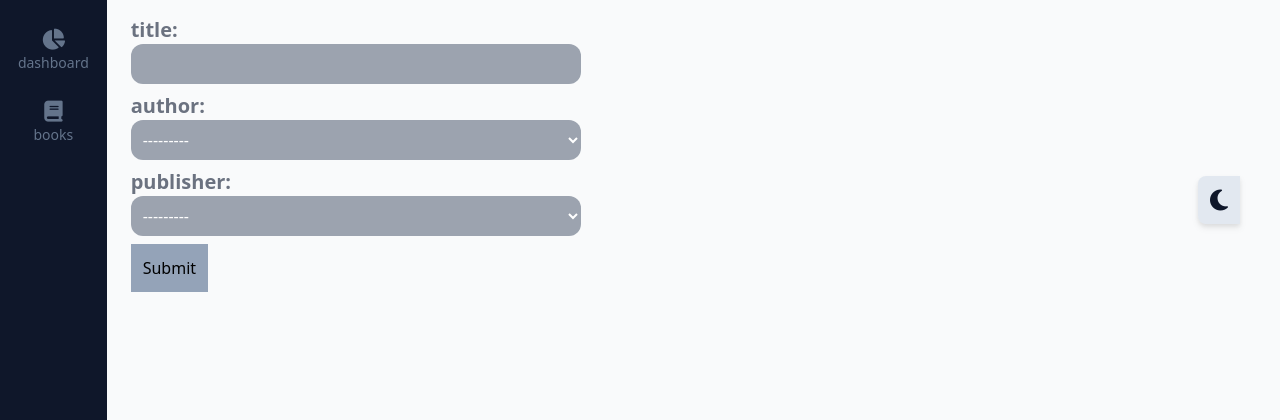
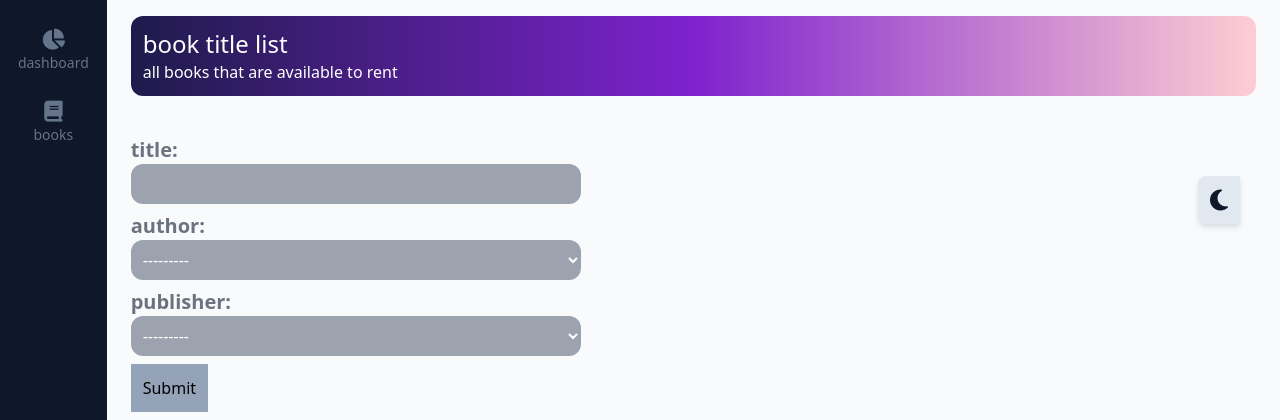
Before and after one commit to AisDisappeared/BOOKRENT, a Django app: page /books/ in a window 1280 px wide. Shown: the part 64-484 px from the top of the page. Run offline with Django 5.2, Linux system fonts and the light colour scheme; data that the repository does not hold is empty; some libraries are stand-ins or nearby versions.

Commit message:
another reusable component added
simple header

```diff
--- a/templates/books/books-list.html
+++ b/templates/books/books-list.html
@@ -2,7 +2,6 @@
 {% load widget_tweaks %}
 
 {% block title %}
-book title list
 {% endblock title %}
 
 
@@ -16,6 +15,7 @@ book title list
     {% endif %}
 </ul> -->
 
+{% include "components/header.html" with title="book title list" description='all books that are available to rent' %}
 
 
 <form action="{% url 'books:books' %}" method="post">
--- /dev/null
+++ b/templates/components/header.html
@@ -0,0 +1,9 @@
+<div class="bg-gradient-to-r from-indigo-950 via-purple-700 to-rose-200 text-white rounded-xl mb-10 h-20 flex justify-between items-center px-3">
+    <div class="flex-col">
+        <div class="text-2xl">{{ title }}</div>
+        <div class="text-md">{{ description }}</div>
+    </div>
+    <div>
+        <!-- buttons here -->
+    </div>
+</div>
```
